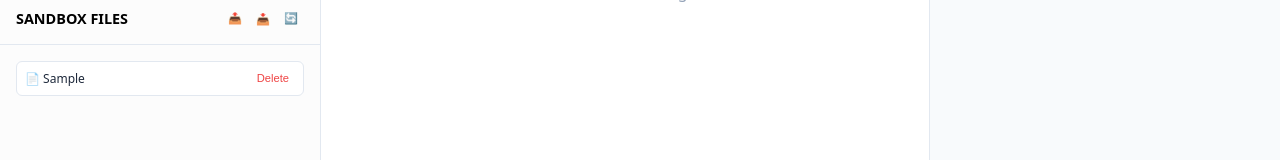
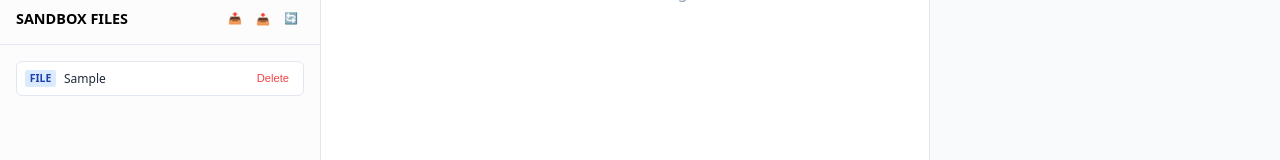
Before and after one commit to alexbakertech/agent-runtime, a Next.js app: page /sandbox/tools in a window 1280 px wide. Both pictures are taken after typing "Sample", "Sample" into the empty fields and a click on the button "Create File". Shown: the part 438-598 px from the top of the page. Built offline with nearby package versions, Linux system fonts and the light colour scheme.

Commit message:
chore: replace file icons with descriptive labels in sandbox

```diff
--- a/src/app/sandbox/tools/page.tsx
+++ b/src/app/sandbox/tools/page.tsx
@@ -434,8 +434,11 @@ export default function ToolsSandbox() {
             <div style={{ display: 'flex', flexDirection: 'column', gap: '0.5rem' }}>
               {sandboxFiles.map(file => (
                 <div key={file.name} style={{ display: 'flex', justifyContent: 'space-between', alignItems: 'center', padding: '0.5rem', backgroundColor: '#fff', border: '1px solid #e2e8f0', borderRadius: '6px' }}>
-                  <div style={{ fontSize: '0.75rem', color: '#1e293b', overflow: 'hidden', textOverflow: 'ellipsis' }}>
-                    {file.type === 'directory' ? '📁' : '📄'} {file.name}
+                  <div style={{ display: 'flex', alignItems: 'center', gap: '0.5rem', overflow: 'hidden' }}>
+                    <span style={{ fontSize: '0.65rem', padding: '0.1rem 0.3rem', backgroundColor: file.type === 'directory' ? '#fef3c7' : '#dbeafe', color: file.type === 'directory' ? '#92400e' : '#1e40af', borderRadius: '3px', fontWeight: 600 }}>
+                      {file.type === 'directory' ? 'DIR' : 'FILE'}
+                    </span>
+                    <span style={{ fontSize: '0.75rem', color: '#1e293b', overflow: 'hidden', textOverflow: 'ellipsis' }}>{file.name}</span>
                   </div>
                   <button onClick={() => handleDeleteFile(file.name)} style={{ border: 'none', background: 'none', color: '#ef4444', cursor: 'pointer', fontSize: '0.7rem' }}>Delete</button>
                 </div>
```
